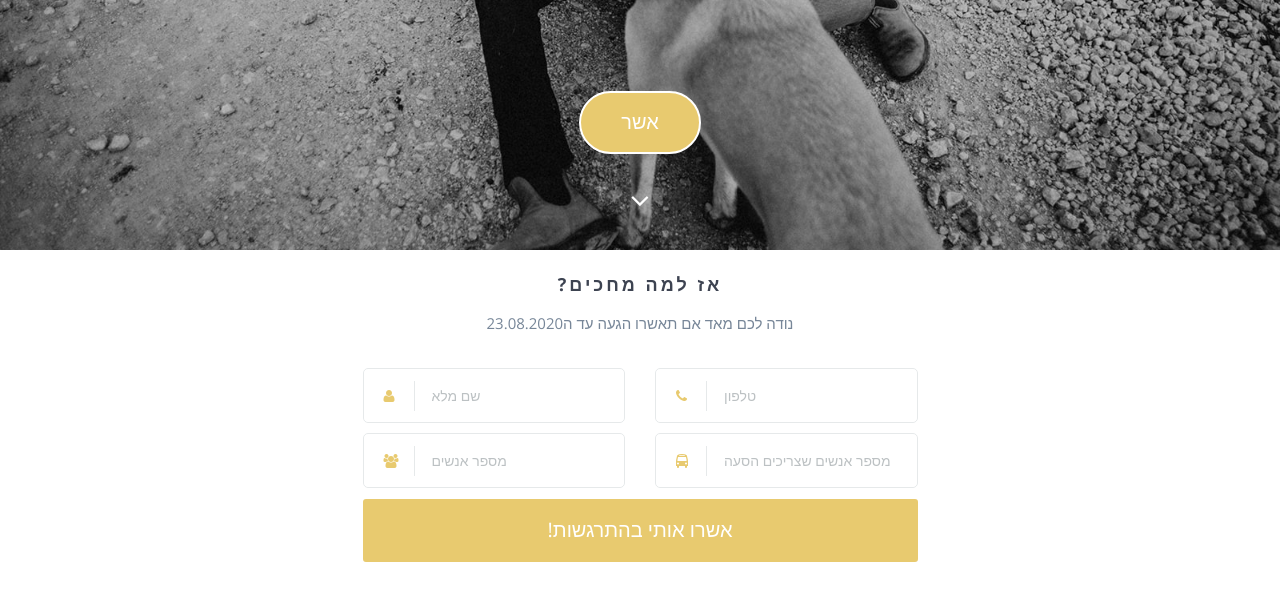
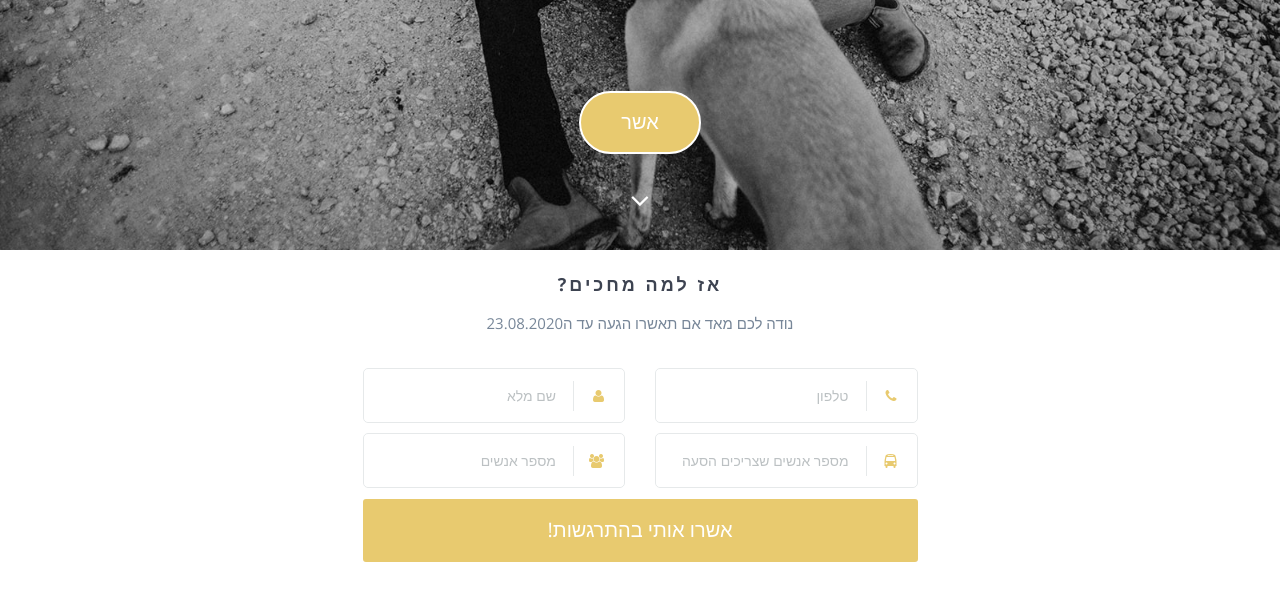
Before and after one commit to markgrichanik/coralAndMark, a website: page index.html in a window 1280 px wide. Shown: the part 500-1100 px from the top of the page. Drawn offline with nearby package versions, Linux system fonts and the light colour scheme; some packages are replaced by stand-ins of ours; a script that the page names is missing; files whose address does not match are found by name.

Commit message:
changes3

```diff
--- a/index.html
+++ b/index.html
@@ -103,19 +103,20 @@
             <div class="col-md-6 col-md-offset-3">
                 <h3 style="direction: rtl">אז למה מחכים?</h3>
                 <p>נודה לכם מאד אם תאשרו הגעה עד ה23.08.2020</p>
-                <form id="rsvp-form" class="rsvp-form"
+                <form id="rsvp-form" class="gform rsvp-form"
                       action=""
                       method="POST">
                     <div class="row">
                         <div class="col-md-6 col-sm-6">
-                            <div class="form-input-group">
-                                <i class="fa fa-user"></i><input type="text" name="name" class="" id="name"
+                            <div class="form-input-group" style="direction: rtl">
+                                <i class="fa fa-user" ></i> <input type="text" name="name" class="" id="name"
                                                                  placeholder="שם מלא"
                                                                  required>
+
                             </div>
                         </div>
                         <div class="col-md-6 col-sm-6">
-                            <div class="form-input-group">
+                            <div class="form-input-group"  style="direction: rtl">
                                 <i class="fa fa-phone"></i><input type="text" pattern="\d*" name="phone" class="" id="phone"
                                                                   maxlength="10"
                                                                   placeholder="טלפון"
@@ -125,7 +126,7 @@
                     </div>
                     <div class="row">
                         <div class="col-md-6 col-sm-6">
-                            <div class="form-input-group">
+                            <div class="form-input-group"  style="direction: rtl">
                                 <i class="fa fa-users"></i><input type="number" name="extras" class="" min="0"
                                                                   max="4"
                                                                   id="extras"
@@ -134,7 +135,7 @@
                             </div>
                         </div>
                         <div class="col-md-6 col-sm-6">
-                            <div class="form-input-group">
+                            <div class="form-input-group"  style="direction: rtl">
                                 <i class="fa fa-bus"></i><input type="number" name="bus" class="" min="0"
                                                                 max="2"
                                                                 id="bus"
--- a/sass/styles.scss
+++ b/sass/styles.scss
@@ -808,7 +808,7 @@ RSVP form
       -webkit-border-radius: 5px;
       border-radius: 5px;
       border: solid 1px $keyline-color;
-      text-align: left;
+      text-align: right;
       position: relative;
 
       i {
@@ -819,10 +819,10 @@ RSVP form
         content: "";
         height: 30px;
         width: 1px;
-        border-right: solid 1px $keyline-color;
+        border-left: solid 1px $keyline-color;
         position: absolute;
         top: 50%;
-        left: 30px;
+        right: 30px;
         transform: translateY(-50%);
       }
       i.fa-user, i.fa-users, i.fa-envelope, i.fa-phone, i.fa-bus, .fa-key {
@@ -830,10 +830,10 @@ RSVP form
         position: absolute;
         top: 50%;
         transform: translateY(-50%);
-        margin-left: 20px;
+        margin-right: 20px;
       }
       input {
-        padding-left: 68px;
+        padding-right: 68px;
         width: 100%;
         height: 100%;
         -moz-border-radius: 6px;
```
Also changed, not shown: css/styles.min.css, js/scripts.min.js.
